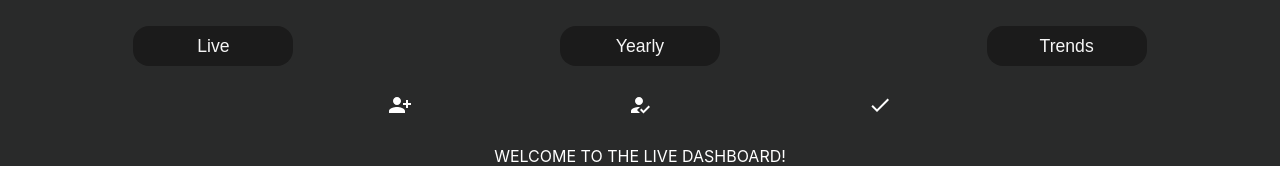
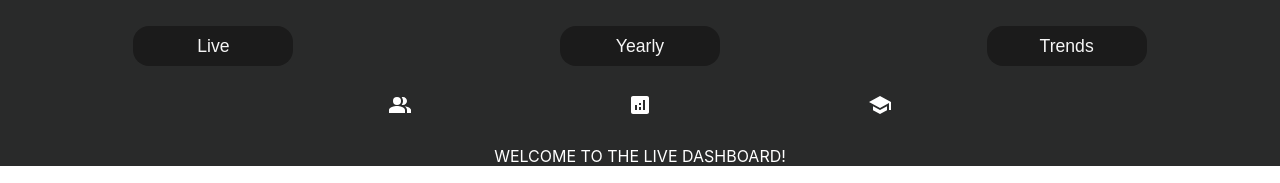
Before and after one commit to nishilfaldu/react-dashboard, a React (Create React App) app: page /trends in a window 1280 px wide. Shown: the top 183 px of the page. Built offline with nearby package versions, Linux system fonts and the light colour scheme.

Commit message:
fixed errors for trends page

```diff
--- a/src/components/menus/Tab.js
+++ b/src/components/menus/Tab.js
@@ -14,9 +14,9 @@ const Tab = function(props){
     return(
         <div>
             <StyledTabRow>
-                <TabButton forLabel='registered' textLabel='Registered' buttonIcon={<PersonAddAlt1Icon/>} onClickDoThis={props.onClick}></TabButton>
-                <TabButton forLabel='confirmed' textLabel='Confirmed' buttonIcon={<HowToRegIcon/>} onClickDoThis={props.onClick}></TabButton>
-                <TabButton forLabel='checkedin' textLabel='Checked In' buttonIcon={<CheckIcon/>} onClickDoThis={props.onClick}></TabButton>
+                <TabButton forLabel={props.tabButtonAttributes.forLabel[0]} textLabel={props.tabButtonAttributes.textLabel[0]} buttonIcon={props.tabButtonAttributes.buttonIcon[0]} onClickDoThis={props.onClick}></TabButton>
+                <TabButton forLabel={props.tabButtonAttributes.forLabel[1]} textLabel={props.tabButtonAttributes.textLabel[1]} buttonIcon={props.tabButtonAttributes.buttonIcon[1]} onClickDoThis={props.onClick}></TabButton>
+                <TabButton forLabel={props.tabButtonAttributes.forLabel[2]} textLabel={props.tabButtonAttributes.textLabel[2]} buttonIcon={props.tabButtonAttributes.buttonIcon[2]} onClickDoThis={props.onClick}></TabButton>
             </StyledTabRow>
         </div>
     );
--- a/src/components/pages/LivePage.js
+++ b/src/components/pages/LivePage.js
@@ -55,7 +55,7 @@ const LivePage = function(props){
     return(
         <div>
             <StyledRow>
-                <Tab onClick={setData}></Tab>
+                <Tab onClick={setData} tabButtonAttributes={tabButtonProps}></Tab>
             </StyledRow>
             {toRender}
         </div>
--- a/src/components/pages/TrendsPage.js
+++ b/src/components/pages/TrendsPage.js
@@ -4,6 +4,9 @@ import styled from 'styled-components';
 import { useState } from 'react';
 import Tab from '../menus/Tab';
 import LiveDashboard from '../dashboards/LiveDashboard';
+import PeopleAltIcon from '@mui/icons-material/PeopleAlt';
+import AnalyticsIcon from '@mui/icons-material/Analytics';
+import SchoolIcon from '@mui/icons-material/School';
 
 const StyledRow = styled.div`
     display: flex;
@@ -12,6 +15,12 @@ const StyledRow = styled.div`
 `
 
 const TrendsPage = function(props){
+
+    const tabButtonProps = {
+        forLabel: ['participation', 'demographics', 'education'],
+        textLabel: ['Participation', 'Demographics', 'Education'],
+        buttonIcon: [<PeopleAltIcon/>, <AnalyticsIcon/>, <SchoolIcon/>]
+    };
 
     const [data, setData] = useState('0');
 
@@ -47,7 +56,7 @@ const TrendsPage = function(props){
     return(
         <div>
             <StyledRow>
-                <Tab onClick={setData}></Tab>
+                <Tab onClick={setData} tabButtonAttributes={tabButtonProps}></Tab>
             </StyledRow>
             {toRender}
             {/* <TrendsDashboard></TrendsDashboard> */}
```
